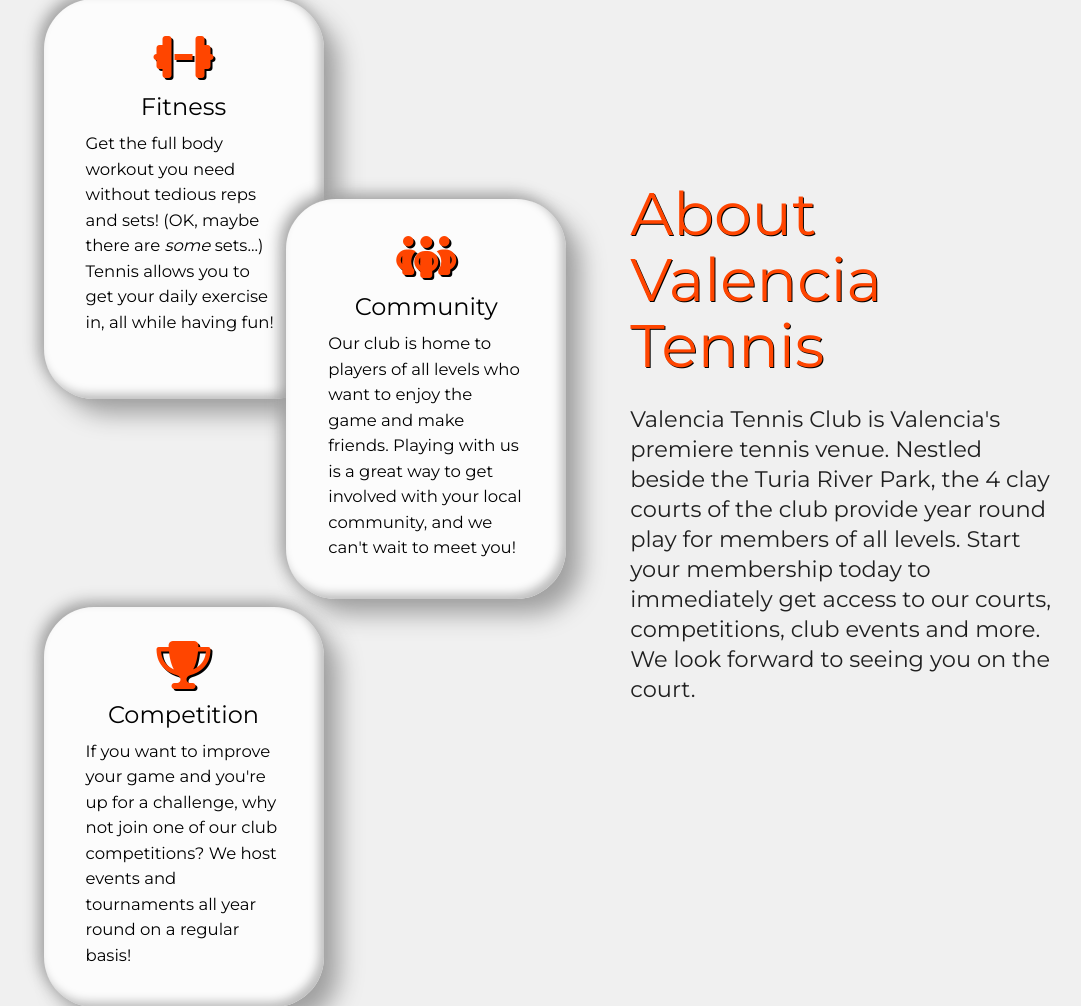
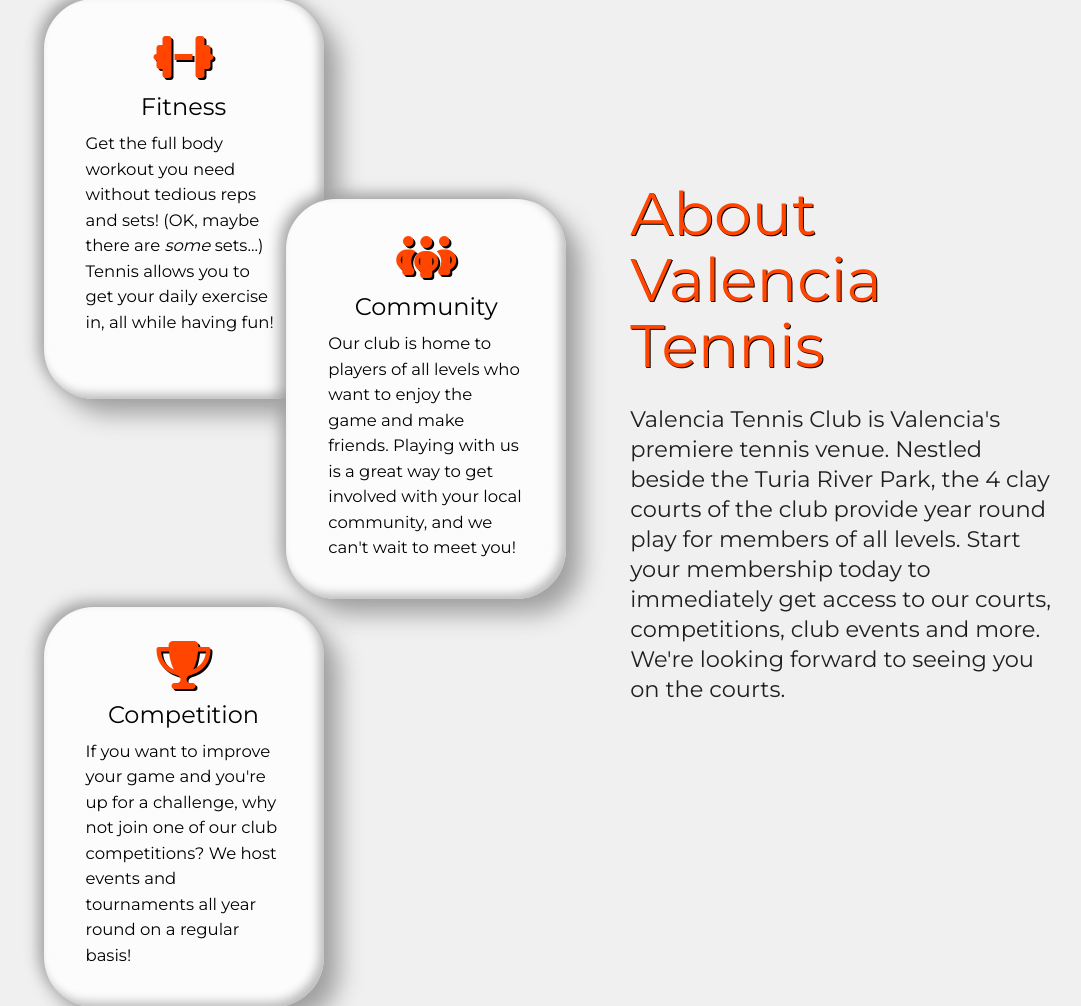
Before and after one commit to DHayes23/Valencia-Tennis, a Django app: page / in a window 1280 px wide. Shown: the part 600-1606 px from the top of the page, without its empty margins (171-1252 px from the left). Run offline with Django 3.2, Linux system fonts and the light colour scheme; some libraries are stand-ins or nearby versions.

Commit message:
Update info text

```diff
--- a/home/templates/home/index.html
+++ b/home/templates/home/index.html
@@ -16,7 +16,7 @@
           <h1 class="center-align">About Valencia Tennis</h1>
           <p class="center-align">Valencia Tennis Club is Valencia's premiere tennis venue. Nestled beside the Turia River Park, the 4 clay courts of the club provide year round play for
             members of all levels.
-            Start your membership today to immediately get access to our courts, competitions, club events and more. We look forward to seeing you on the court.</p>
+            Start your membership today to immediately get access to our courts, competitions, club events and more. We're looking forward to seeing you on the courts.</p>
         </div>
         <div class="col s12 l6">
           <div class="col s12 l6">
@@ -44,7 +44,7 @@
           <h1 id="info-heading">About Valencia Tennis</h1>
           <!-- <h3 class="left-align">Who We Are</h3> -->
           <p>Valencia Tennis Club is Valencia's premiere tennis venue. Nestled beside the Turia River Park, the 4 clay courts of the club provide year round play for members of all levels.
-            Start your membership today to immediately get access to our courts, competitions, club events and more. We look forward to seeing you on the court.</p>
+            Start your membership today to immediately get access to our courts, competitions, club events and more. We're looking forward to seeing you on the courts.</p>
         </div>
       </div>
     </div>
```
